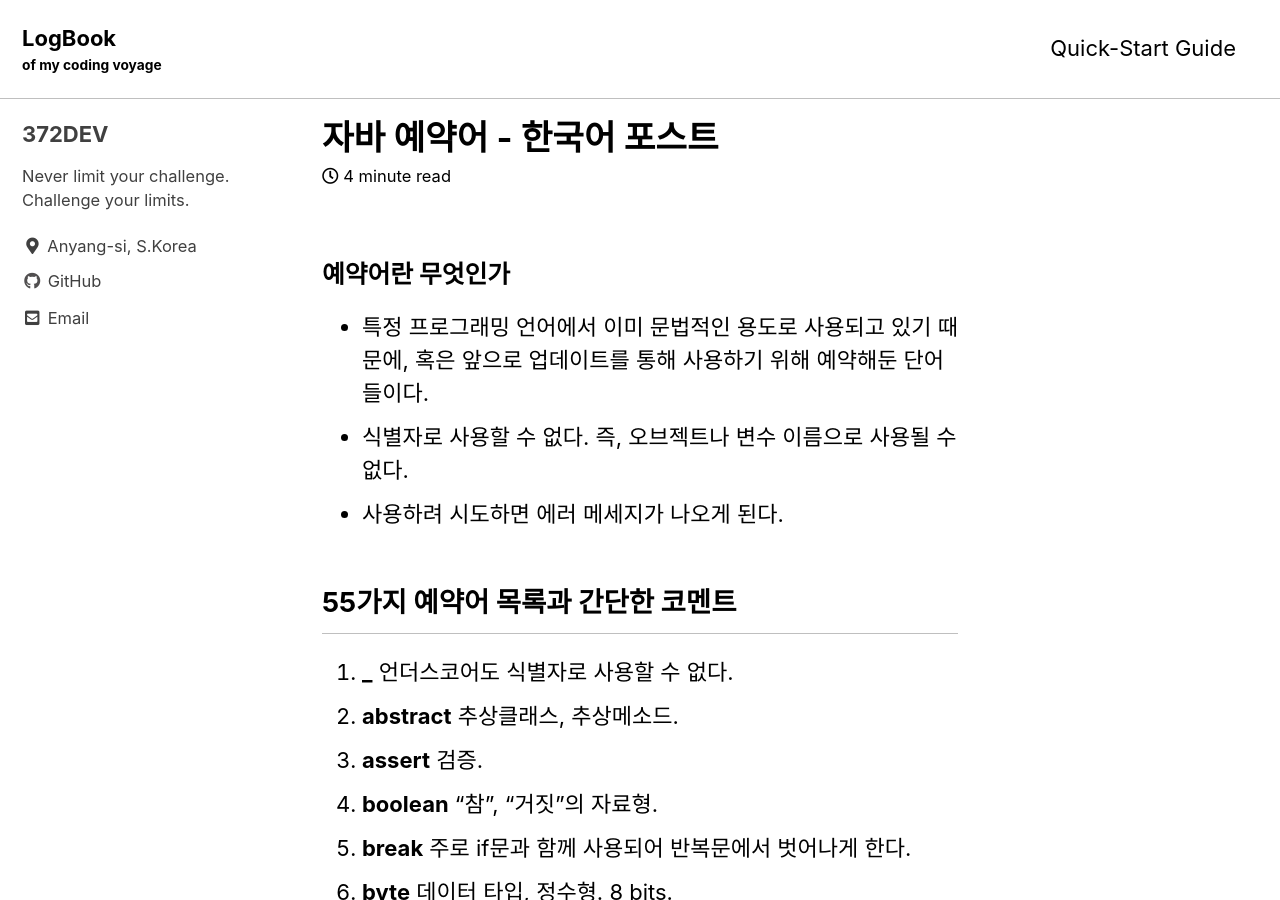
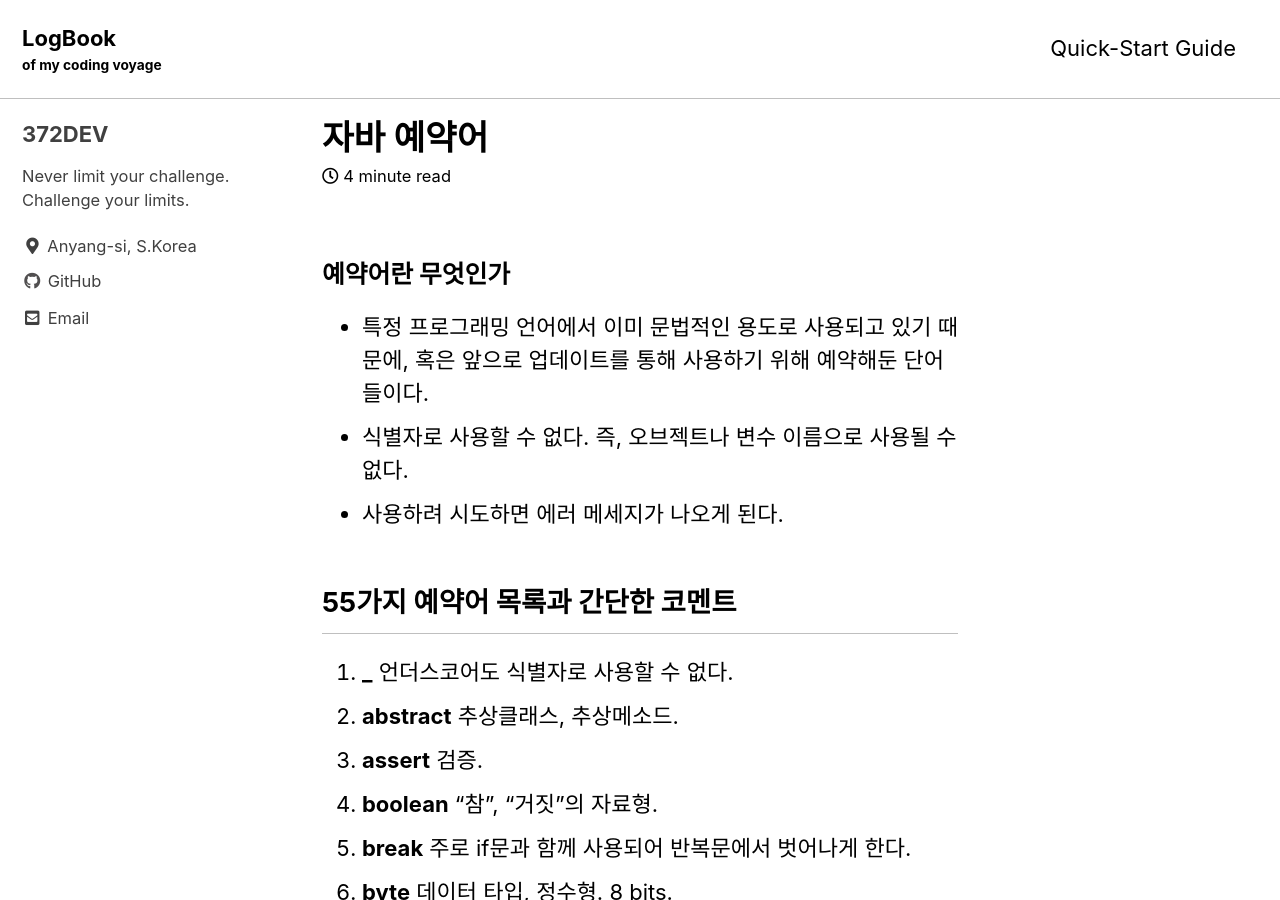
Before and after one commit to 372dev/372dev.github.io, a Jekyll site: the page built from _posts/2020-09-19-post04.md, in a window 1280 px wide and 900 px high. Built offline with Jekyll 4.4.1, drawn with Linux system fonts in a browser that asks for light colours; cached includes are drawn as plain includes.

Commit message:
Update 2020-09-19-post04.md

```diff
--- a/_posts/2020-09-19-post04.md
+++ b/_posts/2020-09-19-post04.md
@@ -1,8 +1,8 @@
 ---
-title: "자바 예약어 - 한국어 포스트"
+title: "자바 예약어"
 date: 2020-09-19 12:30:00 +0900
 categories: Java
-tags: Java, Study, Korean, Reserved, Keyword, Operators, Summary, List, 한국어
+tags: Java, Study, Korean, Reserved, Keyword, Operators, Summary, List
 ---
 
 ### 예약어란 무엇인가
```
